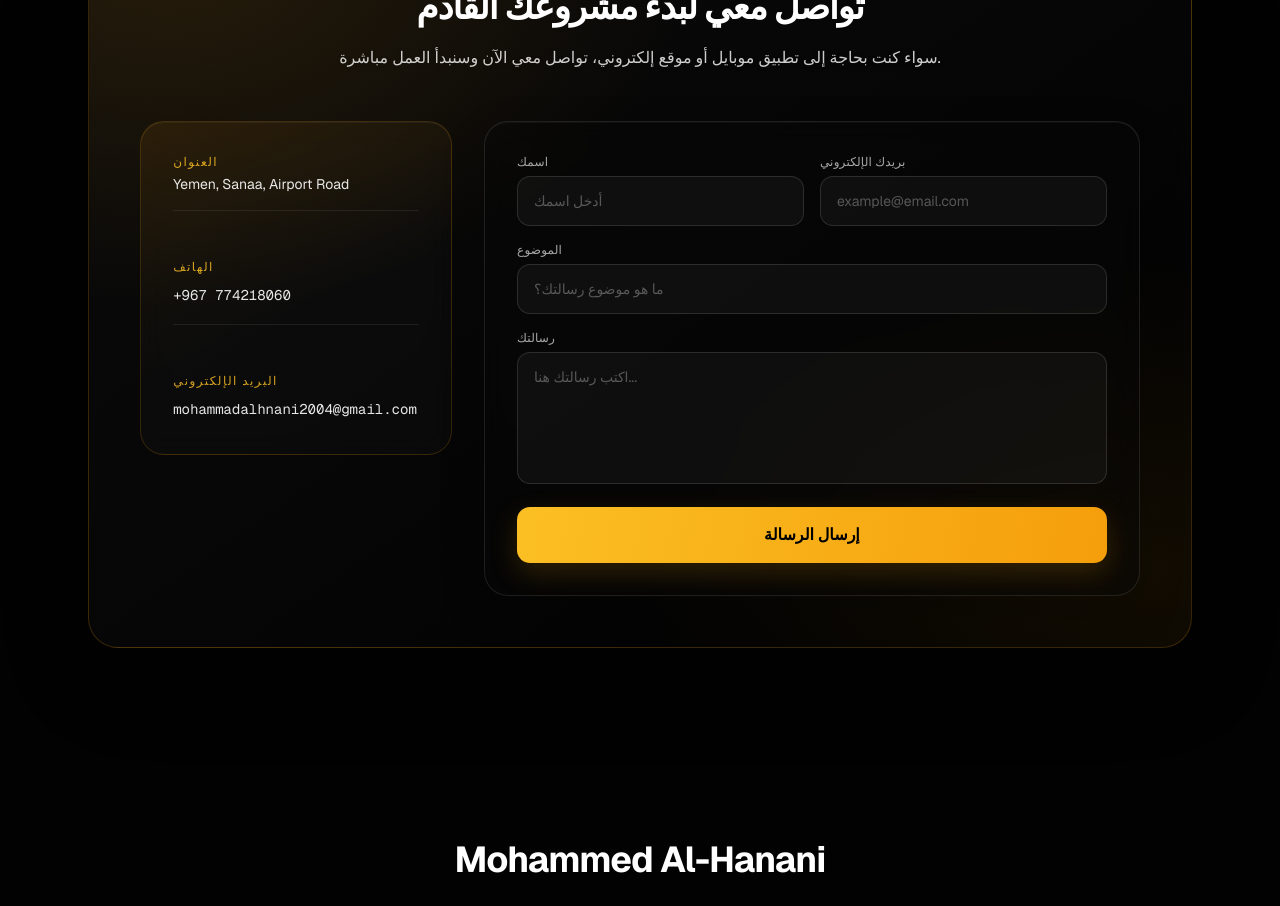
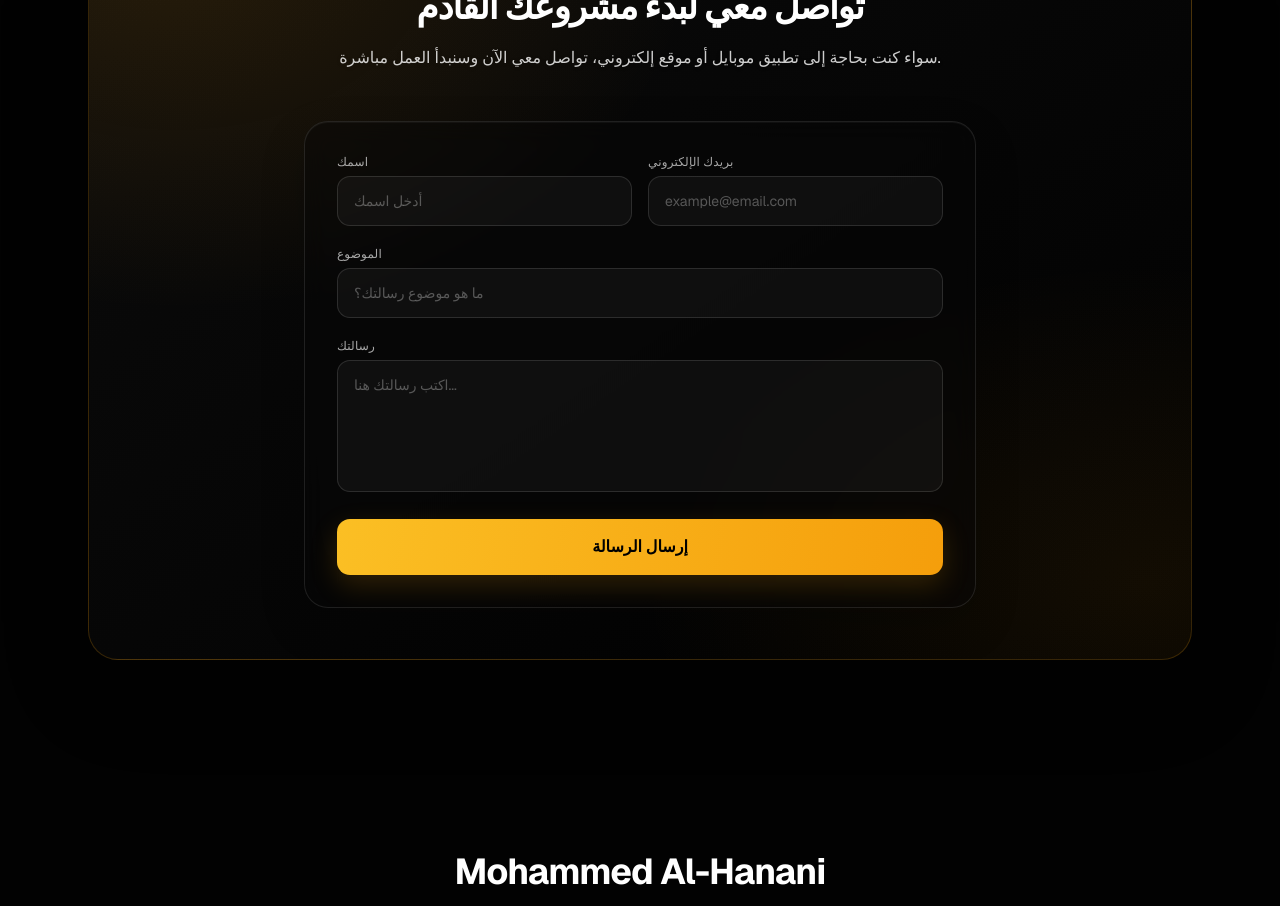
Before and after one commit to WWW-Alhnani-COM/proto, a Next.js app: page / in a window 1280 px wide. Shown: the part 7000-7906 px from the top of the page. Built offline with nearby package versions, Linux system fonts and the light colour scheme.

Commit message:
Refine contact section form layout

```diff
--- a/app/IphoneScrollExplode.tsx
+++ b/app/IphoneScrollExplode.tsx
@@ -1410,44 +1410,7 @@ useEffect(() => {
       سواء كنت بحاجة إلى تطبيق موبايل أو موقع إلكتروني، تواصل معي الآن وسنبدأ العمل مباشرة.
     </p>
 
-    <div className="grid grid-cols-1 md:grid-cols-3 gap-6 sm:gap-8">
-
-      {/* معلومات التواصل */}
-      <div className="space-y-4 sm:space-y-6 md:col-span-1 p-4 sm:p-6 rounded-2xl bg-white/40 dark:bg-black/40 backdrop-blur-md border border-black/10 dark:border-white/10 shadow-lg h-fit transition-colors duration-300">
-        <div>
-          <span className="text-[10px] sm:text-xs text-black/50 dark:text-white/50 block mb-1">
-            العنوان
-          </span>
-          <p className="text-black/90 dark:text-white/90 text-xs sm:text-sm">
-            Yemen, Sanaa, Airport Road
-          </p>
-        </div>
-
-        <div>
-          <span className="text-[10px] sm:text-xs text-black/50 dark:text-white/50 block mb-1">
-            الهاتف
-          </span>
-          <a
-            href="tel:+967774218060"
-            className="text-black/90 dark:text-white/90 text-xs sm:text-sm font-mono hover:text-amber-500 transition-colors"
-          >
-            +967 774218060
-          </a>
-        </div>
-
-        <div>
-          <span className="text-[10px] sm:text-xs text-black/50 dark:text-white/50 block mb-1">
-            البريد الإلكتروني
-          </span>
-          <a
-            href="mailto:mohammadalhnani2004@gmail.com"
-            className="text-black/90 dark:text-white/90 text-xs sm:text-sm font-mono break-all hover:text-amber-500 transition-colors"
-          >
-            mohammadalhnani2004@gmail.com
-          </a>
-        </div>
-      </div>
-
+    <div className="max-w-2xl mx-auto">
       {/* نموذج إرسال الرسائل */}
       <form
         onSubmit={async (e) => {
@@ -1496,7 +1459,7 @@ useEffect(() => {
             setFormSending(false);
           }
         }}
-        className="md:col-span-2 space-y-3 sm:space-y-4 p-4 sm:p-6 rounded-2xl bg-white/40 dark:bg-black/40 backdrop-blur-md border border-black/10 dark:border-white/10 shadow-lg transition-colors duration-300"
+        className="space-y-4 sm:space-y-5 p-5 sm:p-7 rounded-2xl bg-white/40 dark:bg-black/40 backdrop-blur-md border border-black/10 dark:border-white/10 shadow-lg transition-colors duration-300"
       >
         <div className="grid grid-cols-1 sm:grid-cols-2 gap-3 sm:gap-4">
 
```
